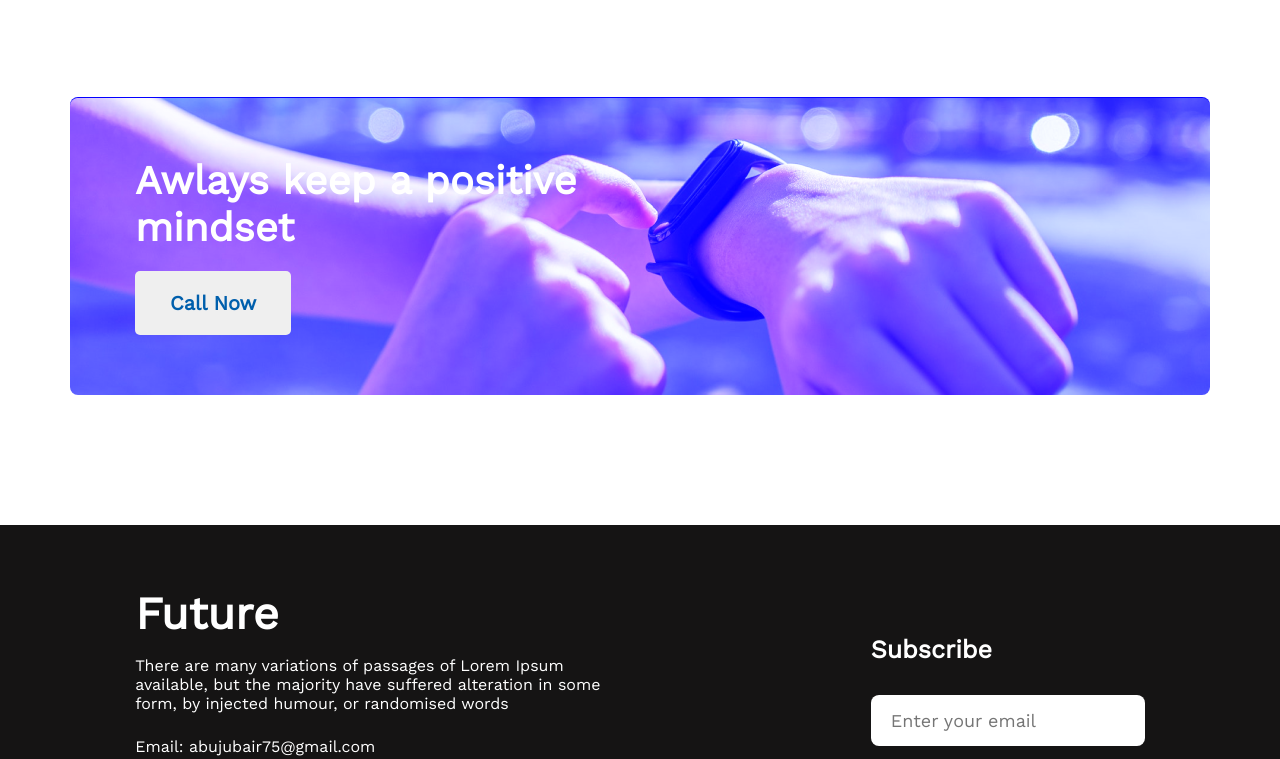
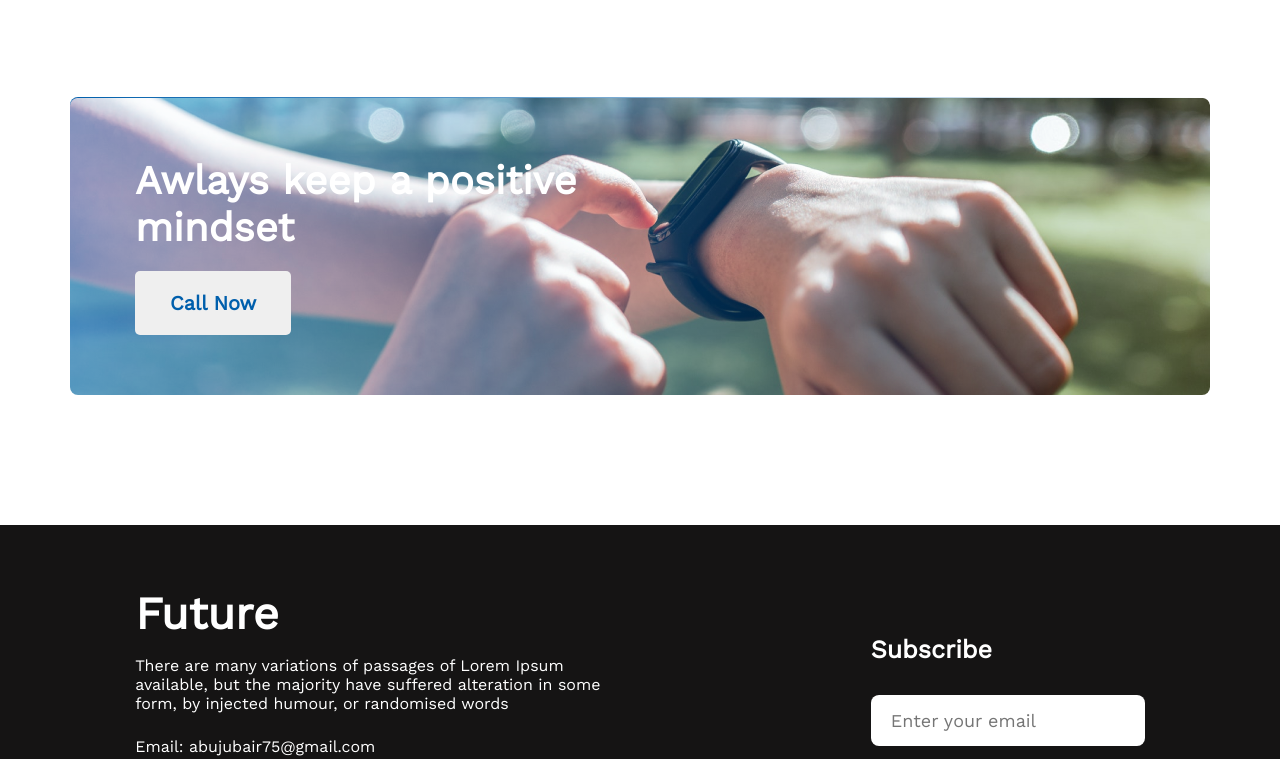
Before and after one commit to RJJubair42/new-year-new-me, a plain HTML site: page index.html in a window 1280 px wide. Shown: the part 2353-3112 px from the top of the page. Drawn offline with nearby package versions, Linux system fonts and the light colour scheme.

Commit message:
full projects completed

```diff
--- a/css/style.css
+++ b/css/style.css
@@ -171,8 +171,7 @@ i {
 
 /* Mindset Styles */
 .mindset {
-  background-image: url("../images/watch.png");
-  background-color: #0400ff;
+  background-image: linear-gradient(to right, #005FAC 0%, rgba(0, 95, 172, 0) 100%),url('../images/watch.png');
   background-blend-mode: screen;
   border-radius: 8px;
 }
```
